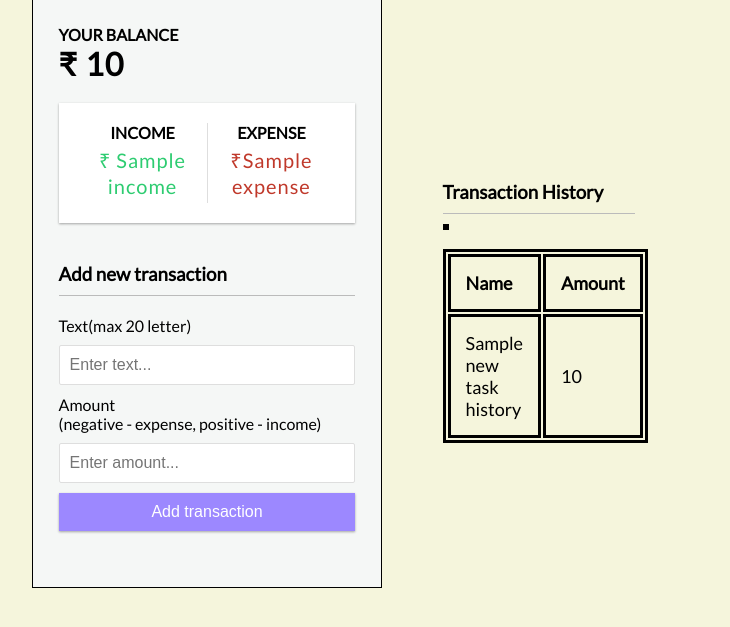
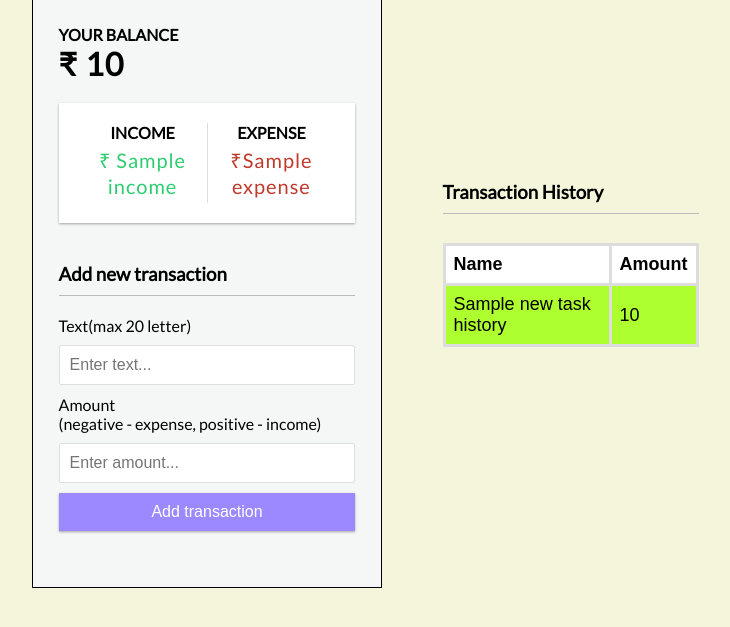
Before and after one commit to arshjain84/expense_tracker_flask, a Flask app: template Expense-Repo-main/templates/index.html in a window 1280 px wide. Shown: the part 141-768 px from the top of the page, without its empty margins (433-1163 px from the left). Run offline with Flask 2, Linux system fonts and the light colour scheme; the template is opened without the code that fills it: most values are stand-ins (such as "Sample title", 1, 10 or a date in 2020); parts of the project's set-up code (start-up, migrations or seed data) failed here and were passed over; some libraries are stand-ins or nearby versions.

Commit message:
transaction history table in home page

```diff
--- a/Expense-Repo-main/static/css/style.css
+++ b/Expense-Repo-main/static/css/style.css
@@ -45,7 +45,7 @@ h3 {
   position: absolute;
   margin-top:-8% ;
   margin-left:30% ;
-  width: 15%;
+  width: 20%;
   height: 10%;
 
 
--- a/Expense-Repo-main/templates/index.html
+++ b/Expense-Repo-main/templates/index.html
@@ -9,19 +9,49 @@
   <title>Expense Tracker</title>
 </head>
 <style>
-  th, td {
-  padding: 15px;
-  text-align: left;
-  font-size: large;
 
-}
 body{
   background-color: beige;
 }
-table, th, td {
-  border: 3px solid;
+ table {
+
+font-family: arial, sans-serif;
+
+border-collapse: collapse;
+
+width: 100%;
+
 }
-tr:hover {background-color: coral;}
+
+
+
+td, th {
+
+border: 3px solid #dddddd;
+
+text-align: left;
+
+padding: 8px;
+
+font-size: large;
+
+}
+
+
+
+tr:nth-child(even) {
+
+background-color: greenyellow;
+
+}
+
+
+
+tr:nth-child(odd) {
+
+background-color: white;
+
+}
 </style>
 <body>
   {% block content %}
@@ -50,7 +80,7 @@ tr:hover {background-color: coral;}
     <div class="histroy">
       <h3>Transaction History</h3>
       <table>
-        <table border="1" class="center">
+        <table class="center">
           <tr>
             <th> Name </th>
             <th> Amount </th>
```
